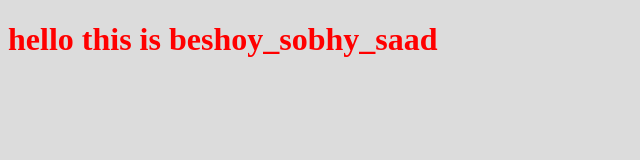
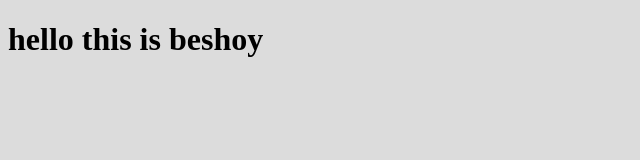
Before and after one commit to Beshoy-Sobhy/myproject, a plain HTML site: page index.html in a window 1280 px wide. Shown: the whole page, without its empty margins (0-640 px from the left). Drawn offline with Linux system fonts and the light colour scheme.

Commit message:
changing style for the title

```diff
--- a/index.html
+++ b/index.html
@@ -8,7 +8,7 @@
     <link rel="stylesheet"  href="style.css">
 </head>
 <body>
-    <h1>hello this is beshoy_sobhy_saad</h1>
+    <h1>hello this is beshoy</h1>
     <script src="app.js"></script>
 </body>
 </html>
--- a/style.css
+++ b/style.css
@@ -1,5 +1,5 @@
 h1 {
-    color: red;
+    color: black;
 }
 body{
     background-color: gainsboro;
```
